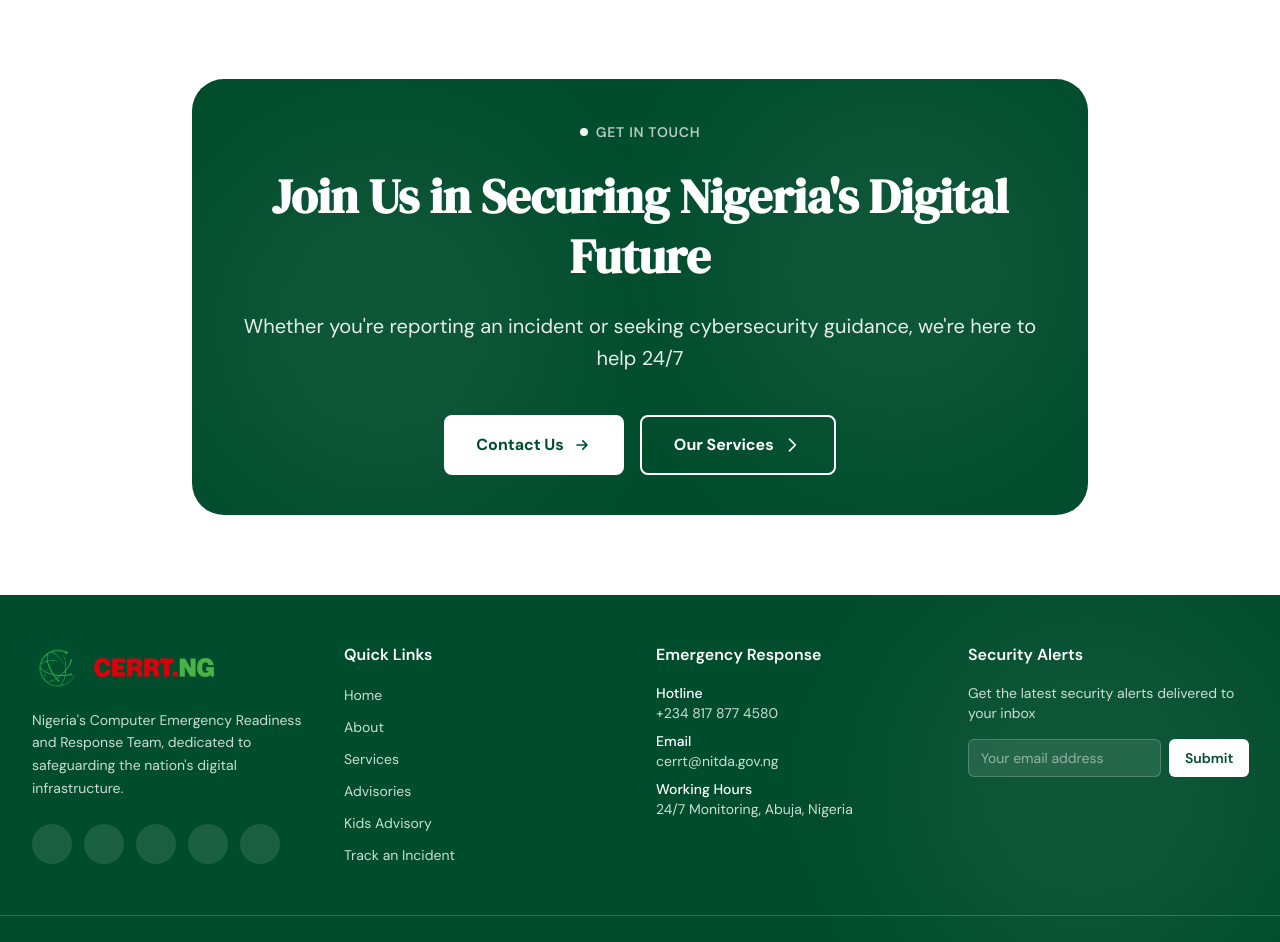
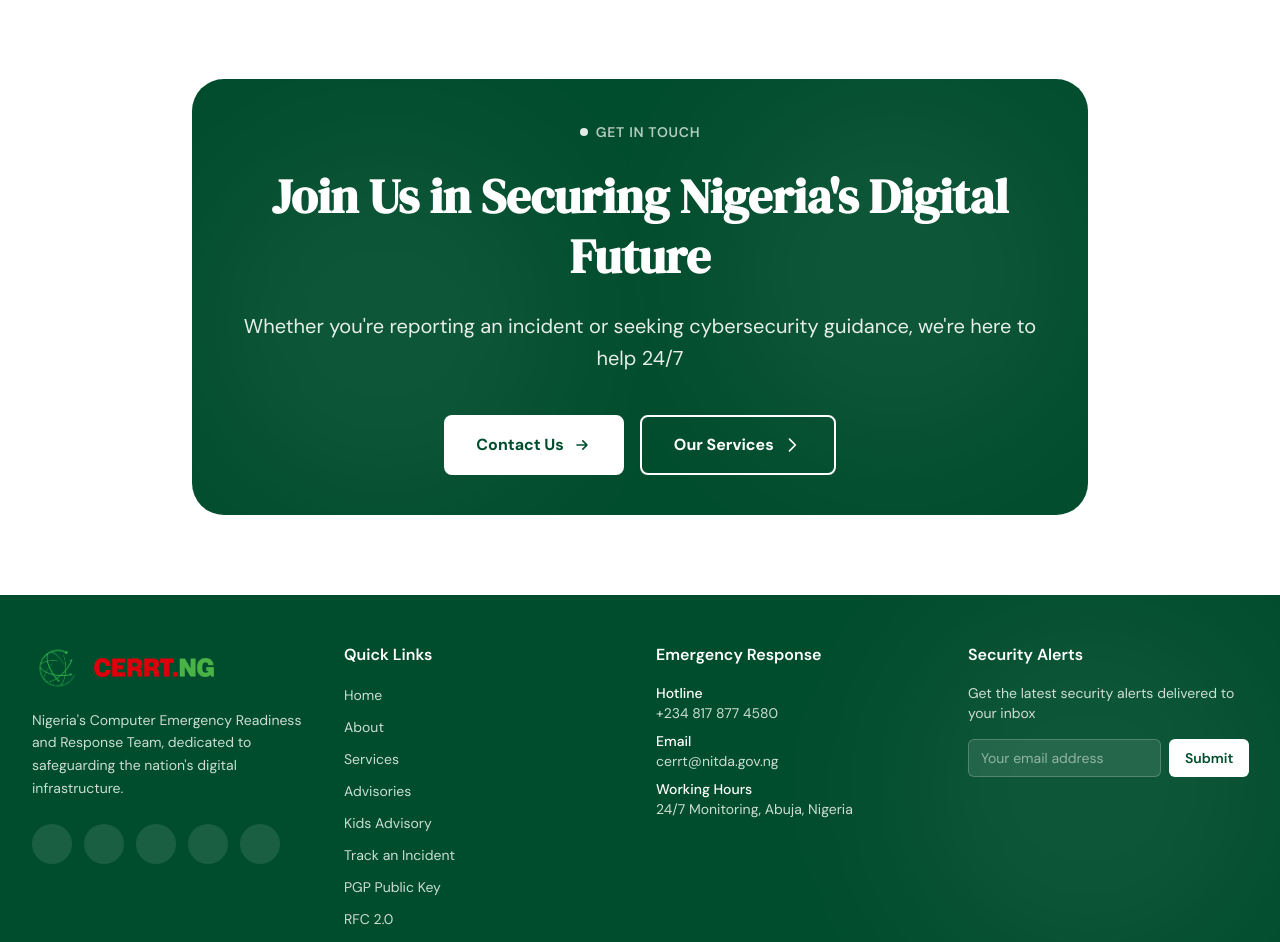
Before and after one commit to NCERRT/cerrt-website, a Next.js app: page /about in a window 1280 px wide. Shown: the part 2800-3742 px from the top of the page. Built offline with nearby package versions, Linux system fonts and the light colour scheme; no server answers; some icons are missing.

Commit message:
feat: add public key and rfc to landing page.
- also fixed charts display to show 3 letters abbrevaition per month
- removed acgivements section from home page
- add global error fallbacks
- add custom 404 page

```diff
--- a/app/(public)/page.tsx
+++ b/app/(public)/page.tsx
@@ -41,6 +41,17 @@ export default function Home() {
       .then((list) => setRecentAdvisories(list.slice(0, 3)))
       .catch(() => {});
   }, []);
+  const resources = [
+    {
+      title: "NITDA CERRT PGP PUBLIC KEY",
+      href: "/documents/nitda-cerrt-pgp-public-key.pdf",
+    },
+    {
+      title: "NITDA-CERRT RFC 2.0",
+      href: "/documents/nitda-cerrt-rfc-2.0.pdf",
+    },
+  ];
+
   const services = [
     {
       title: "Incident Response",
@@ -249,45 +260,6 @@ export default function Home() {
         </div>
       </section>
 
-      {/* Statistics Section */}
-      <section className="py-20 bg-primary text-primary-foreground relative overflow-hidden">
-        {/* Decorative background */}
-        <div className="absolute inset-0 opacity-10 pattern-grid"></div>
-        <div className="absolute top-0 right-0 w-96 h-96 bg-white/5 rounded-full blur-3xl"></div>
-        <div className="absolute bottom-0 left-0 w-96 h-96 bg-white/5 rounded-full blur-3xl"></div>
-
-        <div className="max-w-7xl mx-auto px-4 sm:px-6 lg:px-8 relative">
-          <div className="text-center mb-12">
-            <h2 className="text-3xl md:text-4xl font-bold mb-4 font-serif">
-              Protecting Nigeria Since 2014
-            </h2>
-            <p className="text-primary-foreground/80 text-lg">
-              Our commitment to cybersecurity excellence in numbers
-            </p>
-          </div>
-          <div className="grid grid-cols-1 sm:grid-cols-2 gap-6 max-w-2xl mx-auto">
-            {[
-              { value: "2014", label: "Established" },
-              { value: "24/7", label: "Monitoring" },
-            ].map((stat, index) => (
-              <div key={index} className="text-center group cursor-pointer">
-                <div className="relative">
-                  <div className="absolute inset-0 bg-white/10 rounded-2xl blur-xl group-hover:blur-2xl transition-all duration-500 ease-out"></div>
-                  <div className="relative bg-white/10 backdrop-blur-sm border border-white/20 rounded-2xl px-8 py-10 group-hover:bg-white/20 group-hover:scale-[1.02] transition-all duration-500 ease-out">
-                    <div className="text-5xl md:text-6xl font-bold mb-3 group-hover:scale-105 transition-transform duration-500 ease-out">
-                      {stat.value}
-                    </div>
-                    <div className="text-primary-foreground/80 font-medium text-base uppercase tracking-wider">
-                      {stat.label}
-                    </div>
-                  </div>
-                </div>
-              </div>
-            ))}
-          </div>
-        </div>
-      </section>
-
       {/* Advisories section */}
       <section className="py-20 bg-secondary/30 pattern-dots relative">
         <div className="max-w-7xl mx-auto px-4 sm:px-6 lg:px-8">
@@ -410,6 +382,61 @@ export default function Home() {
         </div>
       </section>
 
+      {/* Resources */}
+      <section className="py-20 bg-white relative">
+        <div className="max-w-7xl mx-auto px-4 sm:px-6 lg:px-8">
+          <div className="text-center mb-16">
+            <h2 className="text-4xl md:text-5xl font-bold text-foreground mb-4 font-serif">
+              Resources
+            </h2>
+            <p className="text-xl text-muted-foreground max-w-3xl mx-auto leading-relaxed">
+              Key documents and reference materials for CERRT stakeholders.
+            </p>
+          </div>
+          <div className="grid md:grid-cols-2 gap-6 max-w-4xl mx-auto">
+            {resources.map((link) => (
+              <a
+                key={link.href}
+                href={link.href}
+                target="_blank"
+                rel="noopener noreferrer"
+                className="group bg-white border-2 border-border rounded-2xl p-8 hover-lift card-interactive flex flex-col"
+              >
+                <div className="flex items-start gap-4 mb-6">
+                  <div className="w-12 h-12 bg-primary/10 rounded-xl flex items-center justify-center shrink-0 group-hover:bg-primary transition-colors">
+                    <HugeiconsIcon
+                      icon={Download01Icon}
+                      size={22}
+                      color="currentColor"
+                      className="text-primary group-hover:text-white transition-colors"
+                    />
+                  </div>
+                  <h3 className="text-lg md:text-xl font-bold text-foreground group-hover:text-primary transition-colors leading-snug">
+                    {link.title}
+                  </h3>
+                </div>
+                <div className="inline-flex items-center text-primary font-semibold mt-auto group-hover:gap-3 transition-all">
+                  Read More
+                  <svg
+                    className="w-5 h-5 ml-2 group-hover:translate-x-2 transition-transform"
+                    fill="none"
+                    viewBox="0 0 24 24"
+                    stroke="currentColor"
+                  >
+                    <path
+                      strokeLinecap="round"
+                      strokeLinejoin="round"
+                      strokeWidth={2}
+                      d="M13 7l5 5m0 0l-5 5m5-5H6"
+                    />
+                  </svg>
+                </div>
+              </a>
+            ))}
+          </div>
+        </div>
+      </section>
+
       {/* Defacement Statistics */}
       <DefacementStatistics
         statsByYear={defacementStats.statsByYear}
--- /dev/null
+++ b/app/global-error.tsx
@@ -0,0 +1,87 @@
+"use client";
+
+/**
+ * Root-level error boundary. Catches errors thrown from `app/layout.tsx`
+ * itself (or anything above the standard error boundary). Because it
+ * replaces the entire document, it must render its own <html> and <body>.
+ *
+ * Intentionally spartan — no site chrome, no fonts, no CSS imports, so
+ * it still works even if the layout's providers or style pipeline broke.
+ */
+export default function GlobalError({
+  error,
+  reset,
+}: {
+  error: Error & { digest?: string };
+  reset: () => void;
+}) {
+  return (
+    <html lang="en">
+      <body
+        style={{
+          fontFamily:
+            "-apple-system, BlinkMacSystemFont, 'Segoe UI', Roboto, sans-serif",
+          margin: 0,
+          minHeight: "100vh",
+          display: "flex",
+          alignItems: "center",
+          justifyContent: "center",
+          padding: "1rem",
+          backgroundColor: "#f8fafc",
+          color: "#0f172a",
+        }}
+      >
+        <div style={{ maxWidth: 480, textAlign: "center" }}>
+          <h1
+            style={{
+              fontSize: "2rem",
+              fontWeight: 700,
+              marginBottom: "1rem",
+            }}
+          >
+            Application error
+          </h1>
+          <p
+            style={{
+              fontSize: "1rem",
+              color: "#64748b",
+              marginBottom: "2rem",
+              lineHeight: 1.5,
+            }}
+          >
+            A critical error occurred and the site could not load. Please try
+            again — if the problem persists, contact CERRT with the reference
+            below.
+          </p>
+          {error.digest && (
+            <p
+              style={{
+                fontSize: "0.75rem",
+                color: "#64748b",
+                fontFamily: "monospace",
+                marginBottom: "2rem",
+              }}
+            >
+              Reference: {error.digest}
+            </p>
+          )}
+          <button
+            onClick={reset}
+            style={{
+              padding: "0.75rem 2rem",
+              backgroundColor: "#0f766e",
+              color: "white",
+              border: "none",
+              borderRadius: "0.5rem",
+              fontSize: "1rem",
+              fontWeight: 600,
+              cursor: "pointer",
+            }}
+          >
+            Try again
+          </button>
+        </div>
+      </body>
+    </html>
+  );
+}
--- a/app/globals.css
+++ b/app/globals.css
@@ -2,12 +2,12 @@
 
 :root {
   /* Brand Colors - CERRT Deep Forest Green */
-  --primary: 155 100% 15%;           /* #004E2B - Deep forest green */
+  --primary: 155 100% 15%; /* #004E2B - Deep forest green */
   --primary-foreground: 0 0% 100%;
-  --primary-light: 155 85% 25%;      /* Lighter variant */
-  --secondary: 155 40% 96%;          /* Light green tint background */
+  --primary-light: 155 85% 25%; /* Lighter variant */
+  --secondary: 155 40% 96%; /* Light green tint background */
   --secondary-foreground: 155 100% 15%;
-  --accent: 155 65% 35%;             /* Medium green accent */
+  --accent: 155 65% 35%; /* Medium green accent */
   --accent-foreground: 0 0% 100%;
 
   /* Neutral Colors */
@@ -61,7 +61,11 @@ body {
 
 /* Subtle background patterns */
 .pattern-dots {
-  background-image: radial-gradient(circle, hsl(var(--primary) / 0.05) 1px, transparent 1px);
+  background-image: radial-gradient(
+    circle,
+    hsl(var(--primary) / 0.05) 1px,
+    transparent 1px
+  );
   background-size: 20px 20px;
 }
 
@@ -73,21 +77,42 @@ body {
 }
 
 /* Smooth transitions for interactive elements */
-* {
-  transition-property: color, background-color, border-color, transform, box-shadow, opacity;
+button,
+a,
+input,
+select,
+textarea,
+.transition-theme {
+  transition-property:
+    color, background-color, border-color, transform, box-shadow, opacity;
   transition-timing-function: cubic-bezier(0.4, 0, 0.2, 1);
   transition-duration: 200ms;
 }
 
+/* Disable transitions on dynamically positioned Radix popper content wrappers to prevent "flying" coordinates */
+[data-radix-popper-content-wrapper] {
+  transition: none !important;
+}
+
 /* Custom animations */
 @keyframes float {
-  0%, 100% { transform: translateY(0px); }
-  50% { transform: translateY(-10px); }
+  0%,
+  100% {
+    transform: translateY(0px);
+  }
+  50% {
+    transform: translateY(-10px);
+  }
 }
 
 @keyframes pulse-glow {
-  0%, 100% { box-shadow: 0 0 0 0 hsl(var(--primary) / 0.4); }
-  50% { box-shadow: 0 0 20px 5px hsl(var(--primary) / 0.2); }
+  0%,
+  100% {
+    box-shadow: 0 0 0 0 hsl(var(--primary) / 0.4);
+  }
+  50% {
+    box-shadow: 0 0 20px 5px hsl(var(--primary) / 0.2);
+  }
 }
 
 @keyframes slide-in-up {
@@ -133,13 +158,18 @@ body {
 }
 
 .card-interactive::before {
-  content: '';
+  content: "";
   position: absolute;
   top: 0;
   left: -100%;
   width: 100%;
   height: 100%;
-  background: linear-gradient(90deg, transparent, hsl(var(--primary) / 0.1), transparent);
+  background: linear-gradient(
+    90deg,
+    transparent,
+    hsl(var(--primary) / 0.1),
+    transparent
+  );
   transition: left 0.5s ease;
 }
 
@@ -149,11 +179,13 @@ body {
 
 /* Hover lift effect */
 .hover-lift {
-  transition: transform 0.3s ease, box-shadow 0.3s ease;
+  transition:
+    transform 0.3s ease,
+    box-shadow 0.3s ease;
 }
 
 .hover-lift:hover {
-  transform: translateY(-8px);
+  transform: translateY(-2px);
   box-shadow: 0 20px 40px -10px hsl(var(--primary) / 0.15);
 }
 
--- a/components/layout/Footer.tsx
+++ b/components/layout/Footer.tsx
@@ -165,6 +165,26 @@ export default function Footer() {
                   Track an Incident
                 </Link>
               </li>
+              <li>
+                <a
+                  href="/documents/nitda-cerrt-pgp-public-key.pdf"
+                  target="_blank"
+                  rel="noopener noreferrer"
+                  className="text-primary-foreground/80 cursor-pointer hover:text-primary-foreground text-sm transition-colors"
+                >
+                  PGP Public Key
+                </a>
+              </li>
+              <li>
+                <a
+                  href="/documents/nitda-cerrt-rfc-2.0.pdf"
+                  target="_blank"
+                  rel="noopener noreferrer"
+                  className="text-primary-foreground/80 cursor-pointer hover:text-primary-foreground text-sm transition-colors"
+                >
+                  RFC 2.0
+                </a>
+              </li>
             </ul>
           </div>
 
--- a/components/ui/select.tsx
+++ b/components/ui/select.tsx
@@ -70,12 +70,12 @@ SelectScrollDownButton.displayName =
 const SelectContent = React.forwardRef<
   React.ElementRef<typeof SelectPrimitive.Content>,
   React.ComponentPropsWithoutRef<typeof SelectPrimitive.Content>
->(({ className, children, position = "popper", ...props }, ref) => (
+>((({ className, children, position = "popper", ...props }, ref) => (
   <SelectPrimitive.Portal>
     <SelectPrimitive.Content
       ref={ref}
       className={cn(
-        "relative z-50 max-h-[--radix-select-content-available-height] min-w-[8rem] overflow-y-auto overflow-x-hidden rounded-md border bg-popover text-popover-foreground shadow-md data-[state=open]:animate-in data-[state=closed]:animate-out data-[state=closed]:fade-out-0 data-[state=open]:fade-in-0 data-[state=closed]:zoom-out-95 data-[state=open]:zoom-in-95 data-[side=bottom]:slide-in-from-top-2 data-[side=left]:slide-in-from-right-2 data-[side=right]:slide-in-from-left-2 data-[side=top]:slide-in-from-bottom-2 origin-[--radix-select-content-transform-origin]",
+        "relative z-50 max-h-[--radix-select-content-available-height] min-w-[8rem] overflow-y-auto overflow-x-hidden rounded-md border bg-popover text-popover-foreground shadow-md data-[state=open]:animate-in data-[state=closed]:animate-out data-[state=closed]:fade-out-0 data-[state=open]:fade-in-0 data-[state=closed]:zoom-out-95 data-[state=open]:zoom-in-95 origin-[--radix-select-content-transform-origin]",
         position === "popper" &&
           "data-[side=bottom]:translate-y-1 data-[side=left]:-translate-x-1 data-[side=right]:translate-x-1 data-[side=top]:-translate-y-1",
         className
@@ -96,7 +96,7 @@ const SelectContent = React.forwardRef<
       <SelectScrollDownButton />
     </SelectPrimitive.Content>
   </SelectPrimitive.Portal>
-))
+)))
 SelectContent.displayName = SelectPrimitive.Content.displayName
 
 const SelectLabel = React.forwardRef<
```
Also changed, not shown: app/admin/audit-logs/page.tsx (+20 -9 lines), app/error.tsx (added, +71 -0 lines), app/not-found.tsx (added, +35 -0 lines), components/sections/DefacementStatistics.tsx (+17 -15 lines), 2 other files (tests, documents, lock files or other folders).
